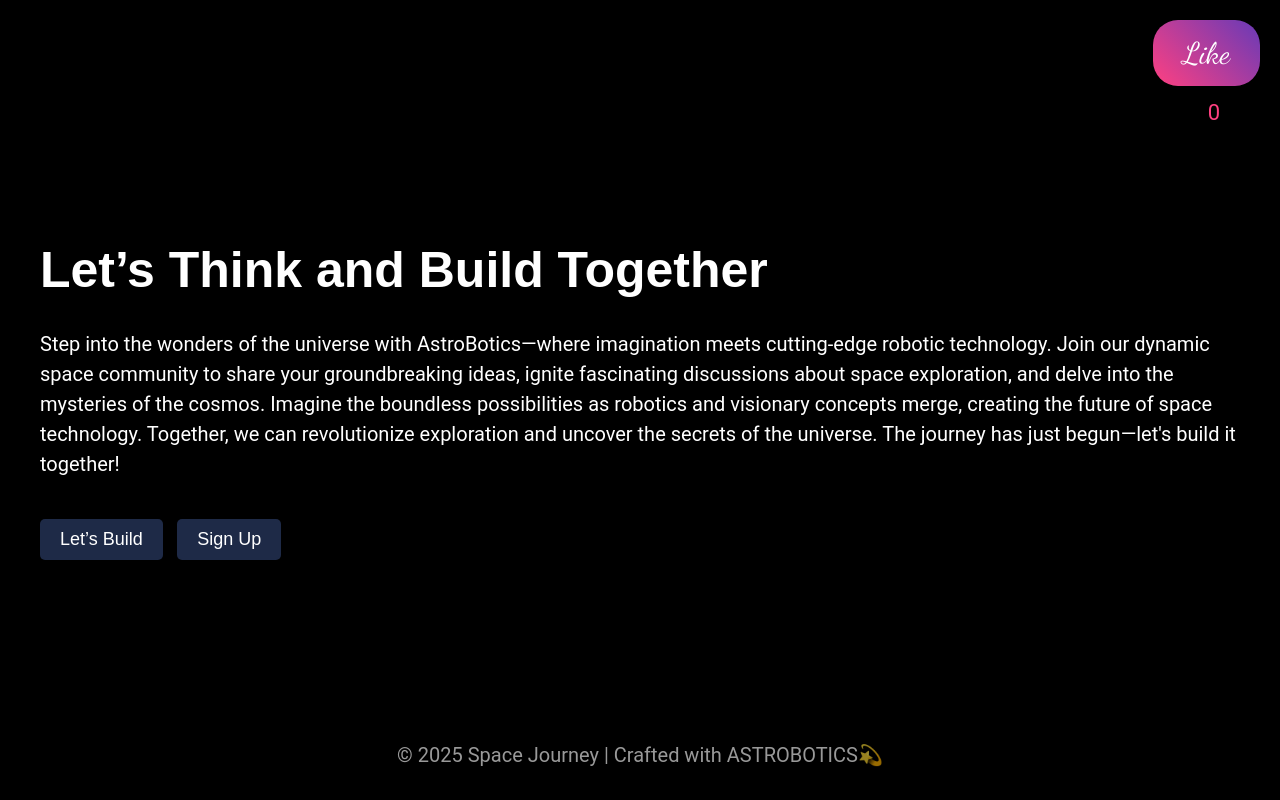
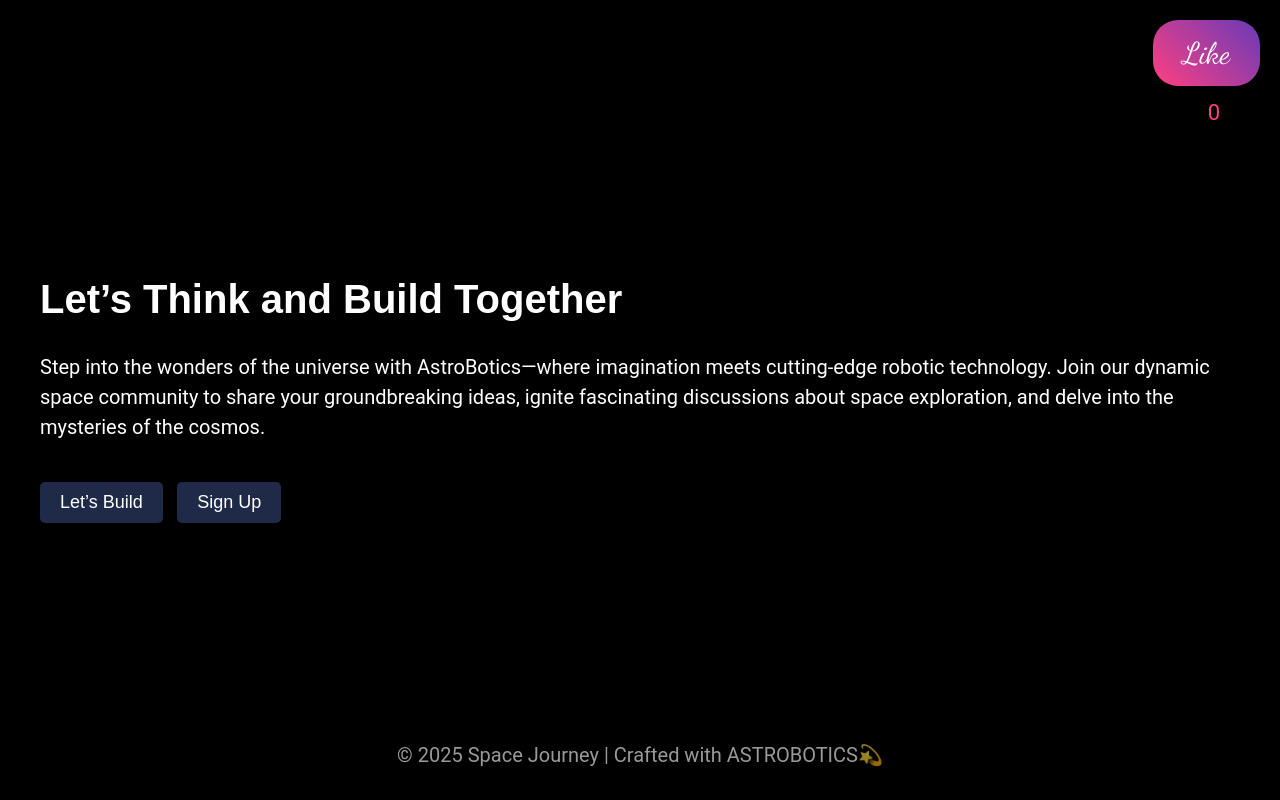
Before and after one commit to Bhanu-nair/spaceweb, a plain HTML site: page explore.html in a window 1280 px wide. Drawn offline with Linux system fonts and the light colour scheme.

Commit message:
explore.html

```diff
--- a/explore.html
+++ b/explore.html
@@ -18,7 +18,7 @@
 
         /* Heading style */
         h1 {
-            font-size: 50px;
+            font-size: 40px;
             font-family: 'Orbitron', sans-serif;
             margin-bottom: 30px;  /* Adds space after the heading */
         }
@@ -111,8 +111,8 @@
     <div class="explore-container">
         <h1>Let’s Think and Build Together</h1>
         <p>
-            Step into the wonders of the universe with AstroBotics—where imagination meets cutting-edge robotic technology. Join our dynamic space community to share your groundbreaking ideas, ignite fascinating discussions about space exploration, and delve into the mysteries of the cosmos. Imagine the boundless possibilities as robotics and visionary concepts merge, creating the future of space technology. Together, we can revolutionize exploration and uncover the secrets of the universe. The journey has just begun—let's build it together!
-        </p>
+            Step into the wonders of the universe with AstroBotics—where imagination meets cutting-edge robotic technology.
+            Join our dynamic space community to share your groundbreaking ideas, ignite fascinating discussions about space exploration, and delve into the mysteries of the cosmos.
 
         <!-- Like Button with the name "Like" -->
         <button class="like-button" id="like-btn">Like</button>
```
